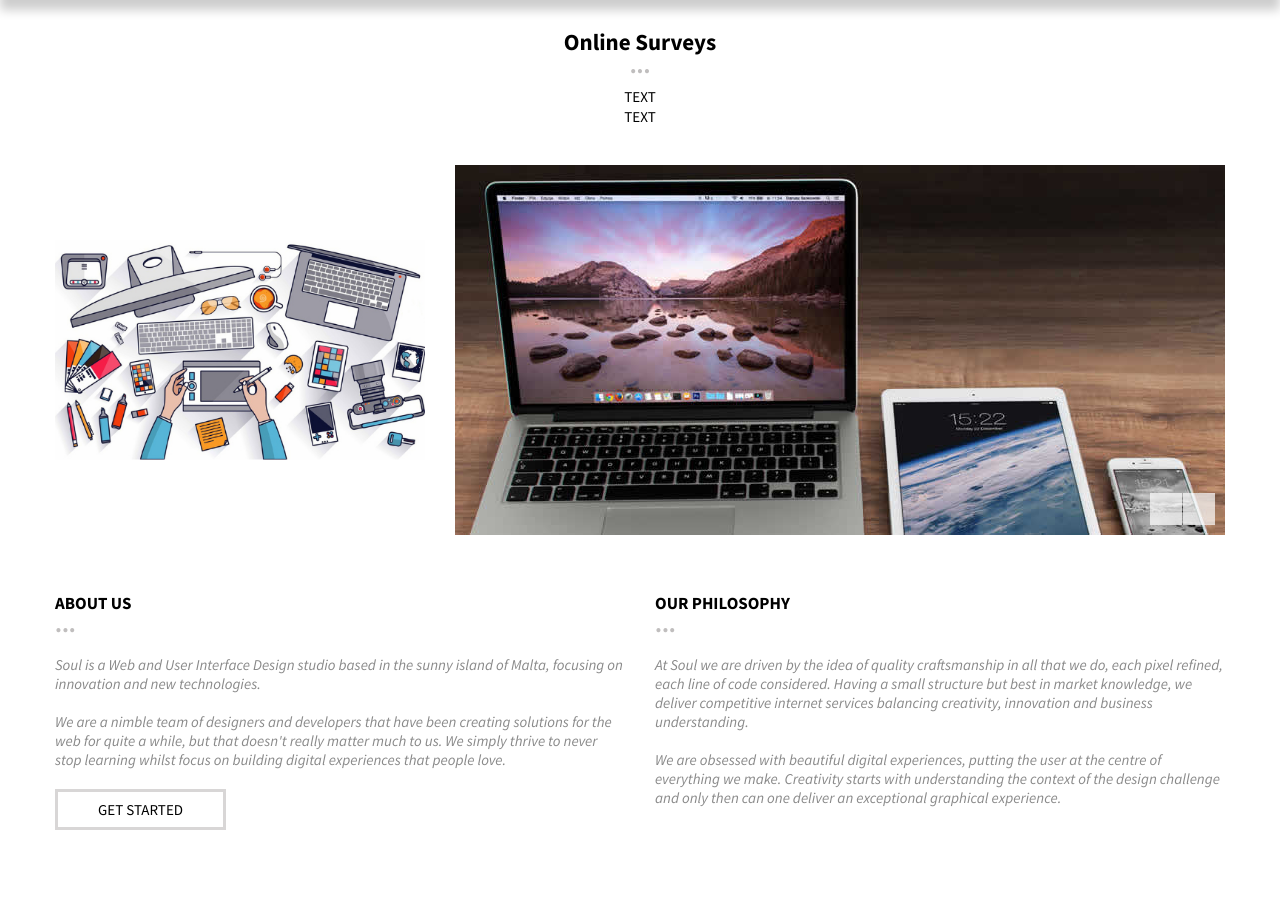
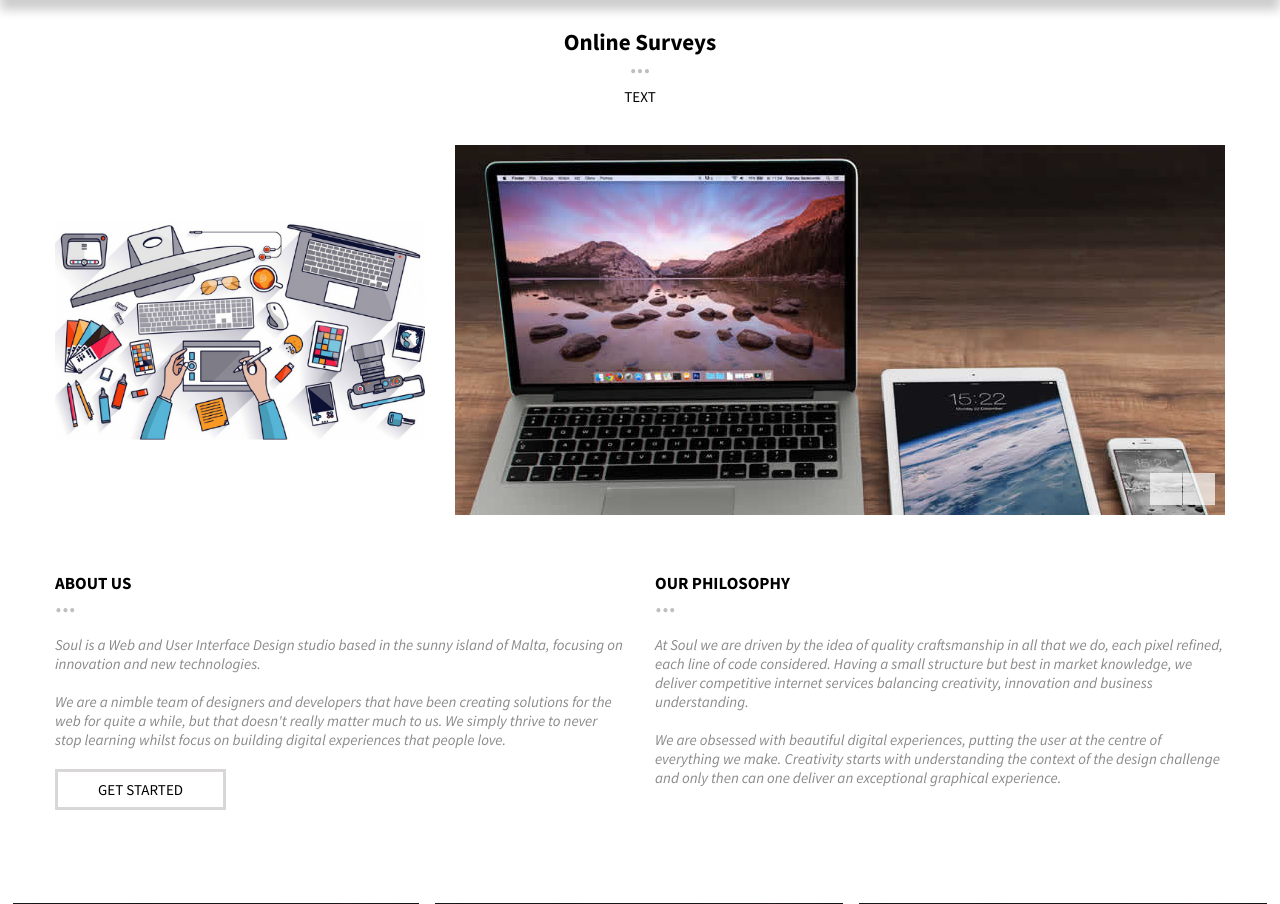
Before and after one commit to bonthusaireddy/insightskv, a PHP site: page / in a window 1280 px wide. Shown: the part 156-1060 px from the top of the page. Run offline with PHP 8.4, Linux system fonts and the light colour scheme; some web fonts are replaced.

Commit message:
Update index.php

```diff
--- a/index.php
+++ b/index.php
@@ -109,7 +109,7 @@
                 <div class="title">
                     <h1>Online Surveys</h1>
                     <span>...</span>
-                    <p>Text<br />Text</p>
+                    <p>Text</p>
                 </div>
             </div>
 
```
